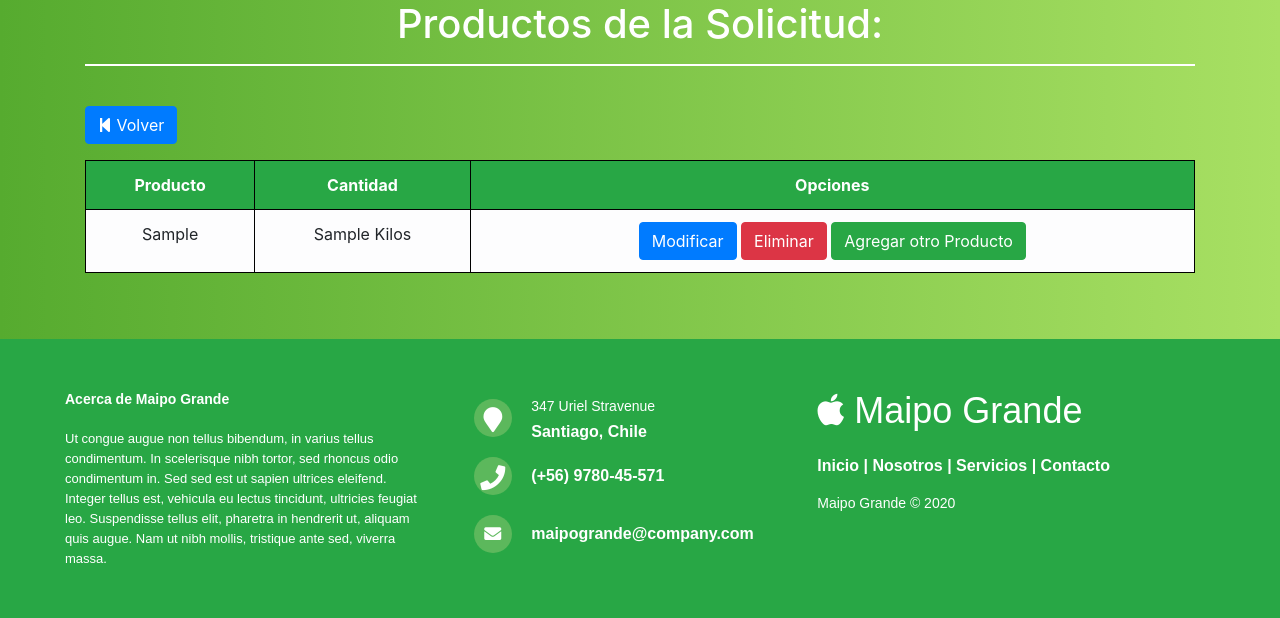
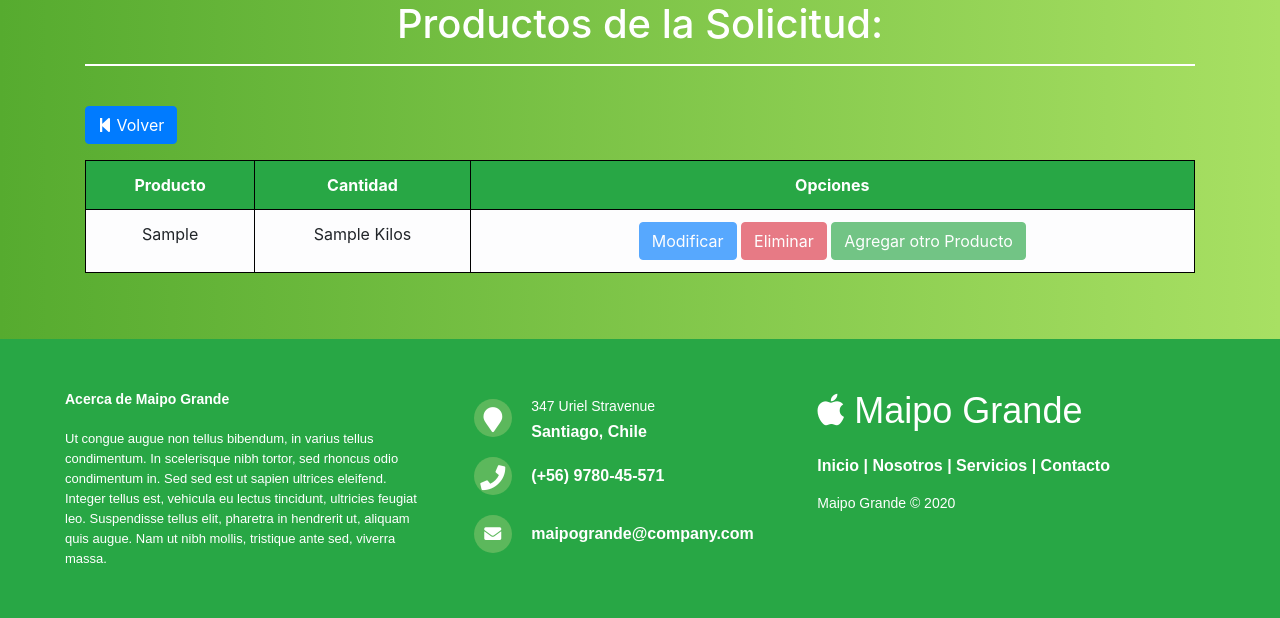
Before and after one commit to hecjara/MaipoGrande, a Django app: template core/templates/core/listar_productos.html in a window 1280 px wide. Shown: the part 138-756 px from the top of the page. Run offline with Django 3.2, Linux system fonts and the light colour scheme; the template is opened without the code that fills it: most values are stand-ins (such as "Sample title", 1, 10 or a date in 2020); some libraries are stand-ins or nearby versions.

Commit message:
actualizada la visualizacion de los estados de los productos en las solicitudes, solo se podran realizar modificaciones cuando la solicitud esta en estado pendiente

```diff
--- a/core/templates/core/listar_productos.html
+++ b/core/templates/core/listar_productos.html
@@ -52,12 +52,39 @@
                 <td class="text-center">{{ d.2 }}</td>
                 <td class="text-center">{{ d.3 }} Kilos</td>
                 <td class="text-center">
+
+                    {% if d.5 == 1 %}
                     <a href="{% url 'modificar_detalleproducto' d.0 %}" role="button"
-                        class="btn btn-primary">Modificar</a>
+                    class="btn btn-primary">Modificar</a>
+
                     <a onclick="validacion_eliminacion({{ d.0 }})" role="button"
-                        class="btn btn-danger">Eliminar</a>
+                    class="btn btn-danger">Eliminar</a>
+
                     <a href="{% url 'agregar_producto' d.4 %}" role="button"
-                        class="btn btn-success">Agregar otro Producto</a>
+                    class="btn btn-success">Agregar otro Producto</a>
+
+                    {% else %}
+
+                    <a href="{% url 'modificar_detalleproducto' d.0 %}" role="button"
+                    class="btn btn-primary disabled">Modificar</a>
+
+                    <a onclick="validacion_eliminacion({{ d.0 }})" role="button"
+                    class="btn btn-danger disabled">Eliminar</a>
+
+                    <a href="{% url 'agregar_producto' d.4 %}" role="button"
+                    class="btn btn-success disabled">Agregar otro Producto</a>
+
+                    {% endif %}
+
+
+
+
+
+
+
+
+
+
                 </td>
             </tr>
             {% endfor %}
```
